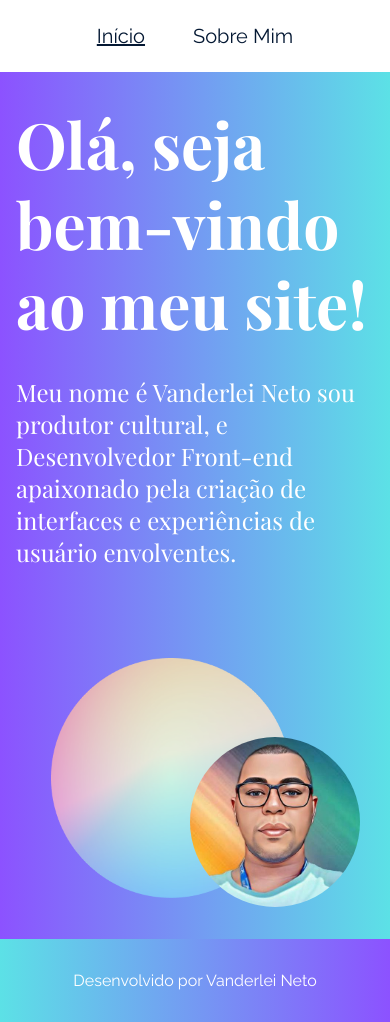
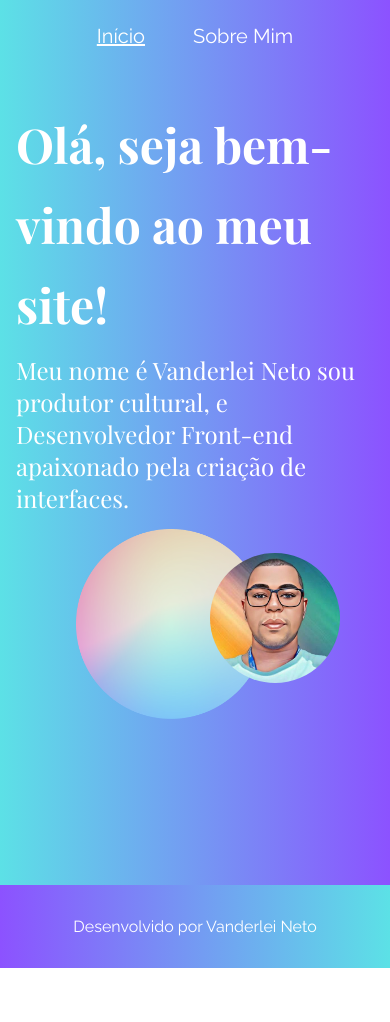
Before and after one commit to josevanderleineto/online, a React app: page / in a window 390 px wide. After the commit the page ends 968 px from the top, so only its background shows below. Built offline with nearby package versions, Linux system fonts and the light colour scheme.

Commit message:
Ajustes 2

```diff
--- a/src/componentes/Banner/Banner.module.css
+++ b/src/componentes/Banner/Banner.module.css
@@ -1,6 +1,6 @@
 .banner {
     padding: 3rem 7.5rem 6.25rem;
-    background-image: linear-gradient(to right, #8C52FF, #5CE1E6);
+    background-image: linear-gradient(to left, #8C52FF, #5CE1E6);
     color: var(--branco);
     display: grid;
     grid-template-columns: 1fr 1fr;
@@ -8,7 +8,7 @@
 
 .titulo {
     font-family: var(--fonte-secundaria);
-    font-size: 4rem;
+    font-size: 3rem;
     margin-top: 4.875rem;
     margin-bottom: 2rem;
 }
@@ -75,7 +75,7 @@
     }
 
     .titulo {
-        margin-bottom: 2rem;
+        margin-bottom: 0.6rem;
     }
 
     .paragrafo {
@@ -93,12 +93,14 @@
     }
 
     .imagens > .minhaFoto {
-        width: 170px;
+        width: 130px;
         transform: translate(5rem, 0px);
+         margin-bottom: 170px;
     }
 
     .imagens > .circuloColorido {
-        width: 240px;
+        width: 190px;
         transform: translate(-1.5rem, 0px);
+        margin-bottom: 125px;
     }
 }
--- a/src/componentes/Banner/index.js
+++ b/src/componentes/Banner/index.js
@@ -11,7 +11,7 @@ export default function Banner() {
                 </h1>
 
                 <p className={styles.paragrafo}>
-                    Meu nome é Vanderlei Neto sou produtor cultural, e Desenvolvedor Front-end apaixonado pela criação de interfaces e experiências de usuário envolventes.
+                    Meu nome é Vanderlei Neto sou produtor cultural, e Desenvolvedor Front-end apaixonado pela criação de interfaces.
                 </p>
             </div>
 
--- a/src/componentes/Menu/Menu.module.css
+++ b/src/componentes/Menu/Menu.module.css
@@ -1,9 +1,10 @@
 .navegacao {
-    height: 112px;
+    height: 40px;
     display: flex;
     justify-content: center;
     align-items: center;
     column-gap: 3rem;
+    background-image: linear-gradient(to left, #8C52FF, #5CE1E6);
 }
 
 
--- a/src/componentes/MenuLink/MenuLink.module.css
+++ b/src/componentes/MenuLink/MenuLink.module.css
@@ -1,7 +1,7 @@
 .link {
     font-size: 1.25rem;
     line-height: 1.5rem;
-    color: var(--cor-fonte-principal);
+    color: var(--branco);
 }
 
 .linkDestacado {
--- a/src/componentes/Rodape/Rodape.module.css
+++ b/src/componentes/Rodape/Rodape.module.css
@@ -1,5 +1,5 @@
 .rodape {
-    background-image: linear-gradient(to left, #8C52FF, #5CE1E6);
+    background-image: linear-gradient(to right, #8C52FF, #5CE1E6);
     color: var(--branco);
     padding: 2rem 0;
     display: flex;
--- a/src/paginas/SobreMim/SobreMim.module.css
+++ b/src/paginas/SobreMim/SobreMim.module.css
@@ -22,6 +22,11 @@
     font-weight: 600;
 }
 
+strong {
+    font-size: 25pt;
+    font-weight: 900;
+    text-decoration: underline;
+}
 .link {
    font-size: 20pt;
    font-weight: 600;
--- a/src/paginas/SobreMim/index.js
+++ b/src/paginas/SobreMim/index.js
@@ -29,7 +29,7 @@ export default function SobreMim() {
       <p className={styles.portifolio}>
         {/* Link direto para o site do seu portfólio */}
         <a href="https://www.vanderleinetoweb.tech/" className={styles.link}>
-          Visite meu site de portfólio
+        Clique <strong>aqui</strong>  e Visite meu site de portfólio
         </a>{" "}
         e confira alguns dos meus projetos.
       </p>
@@ -43,11 +43,9 @@ export default function SobreMim() {
       </p>
 
       <p className={styles.paragrafo}>
-        Agradeço por visitar meu site e por dedicar um tempo para conhecer um pouco mais sobre mim e meu trabalho. Espero que esta seja apenas o começo de uma jornada incrível!
+        Agradeço por visitar meu site e por dedicar um tempo para conhecer um pouco mais sobre mim e meu trabalho.
       </p>
-      <p className={styles.paragrafo}>
-        Espero que essa revisão atenda às suas necessidades. Se você tiver mais perguntas ou precisar de mais ajuda, estou à disposição!
-      </p>
+
 
 
     </PostModelo>
```
